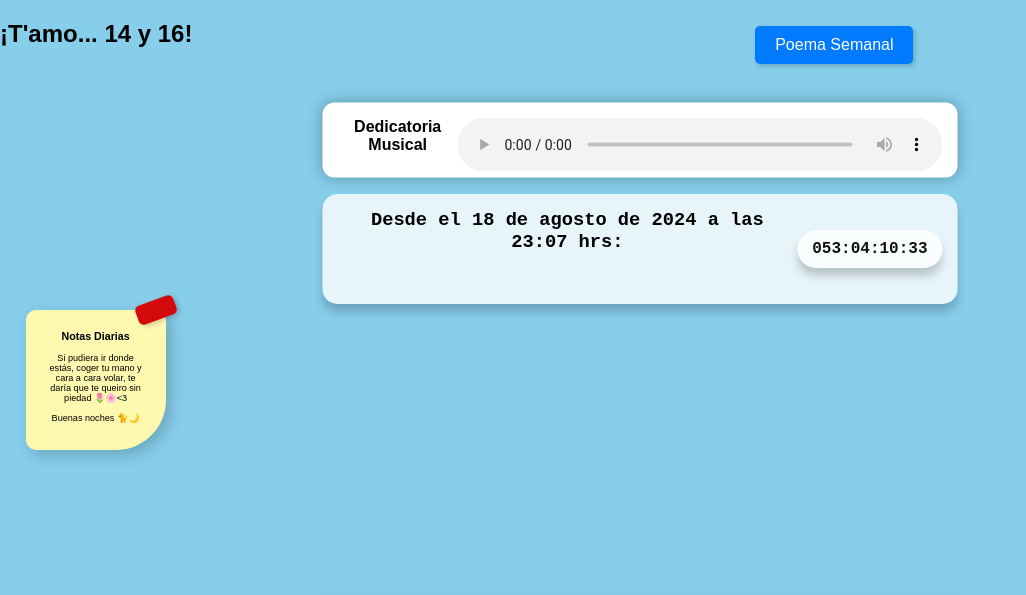
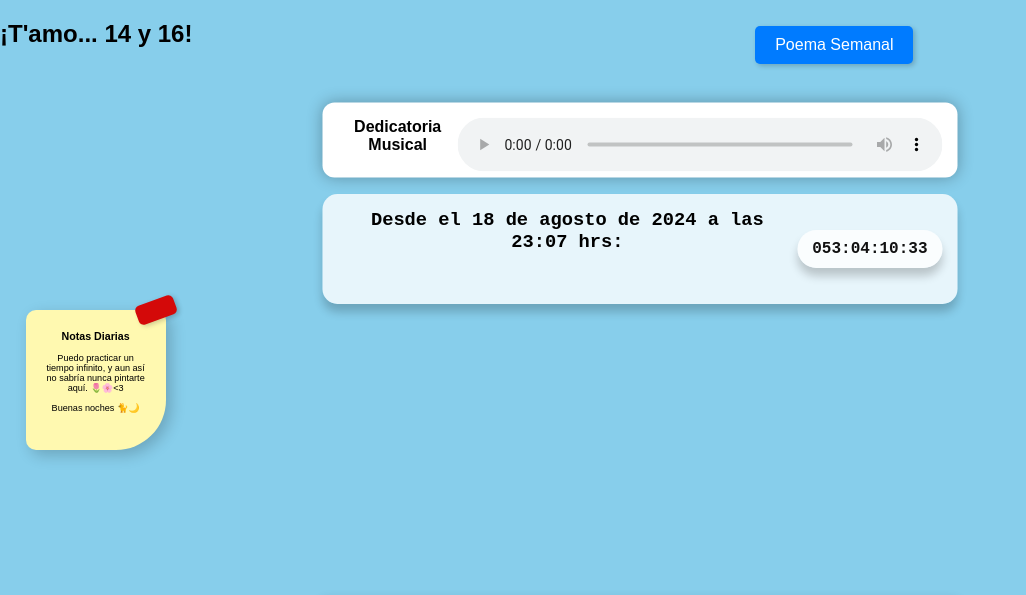
Before and after one commit to Jeronimo1002/vanebonita, a plain HTML site: page index.html in a window 1280 px wide. Shown: the top 595 px of the page, without its empty margins (0-1026 px from the left). Drawn offline with Linux system fonts and the light colour scheme.

Commit message:
Actualizar index.html

```diff
--- a/index.html
+++ b/index.html
@@ -85,7 +85,7 @@
 <!-- NOTA -->
     <div id="note-container">
         <h3>Notas Diarias</h3>
-        <p>Si pudiera ir donde estás, coger tu mano y cara a cara volar, te daría que te queiro sin piedad 🌷🌸<3
+        <p> Puedo practicar un tiempo infinito, y aun así no sabría nunca pintarte aquí. 🌷🌸<3
             <br>
             <br>
             Buenas noches 🐈🌙
```
